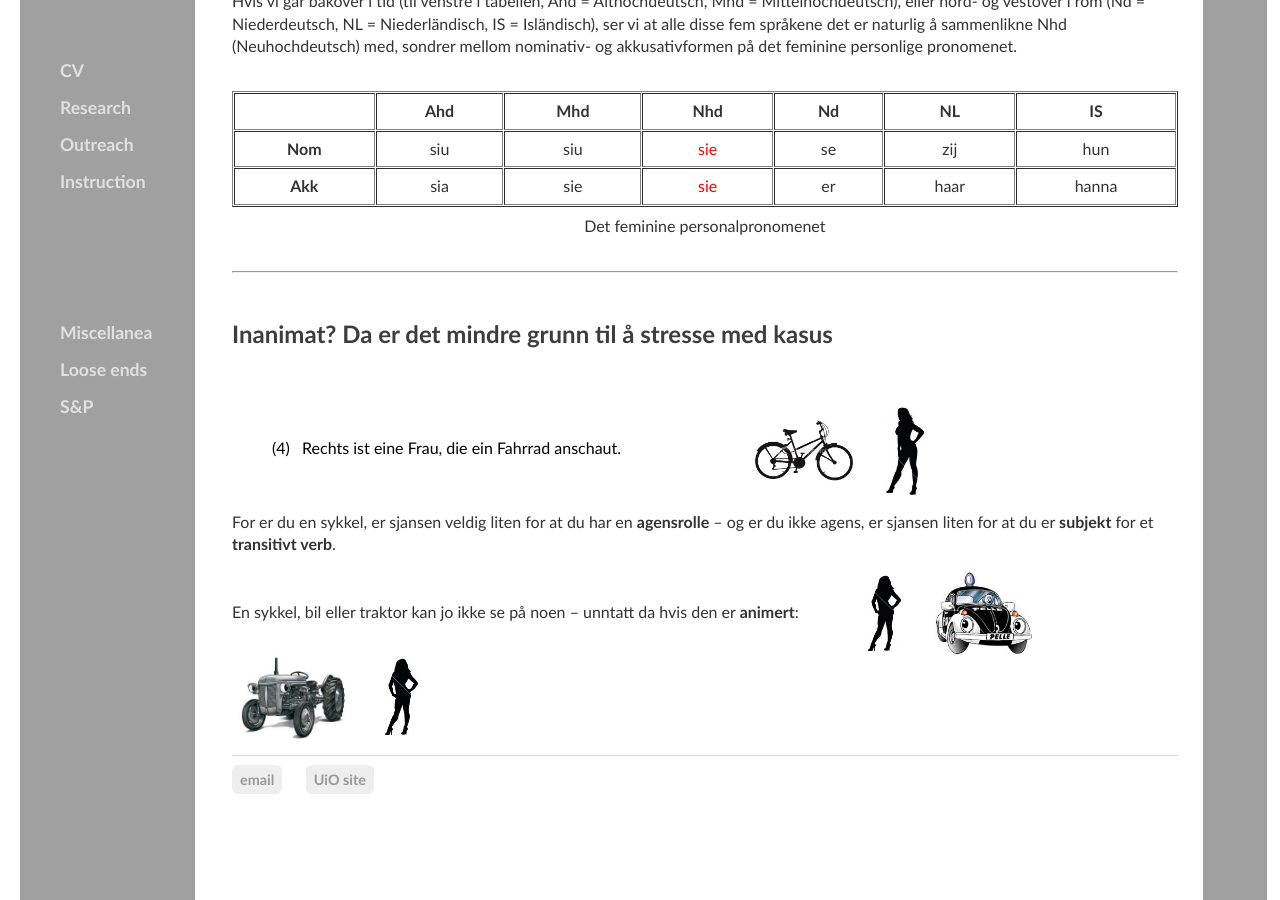
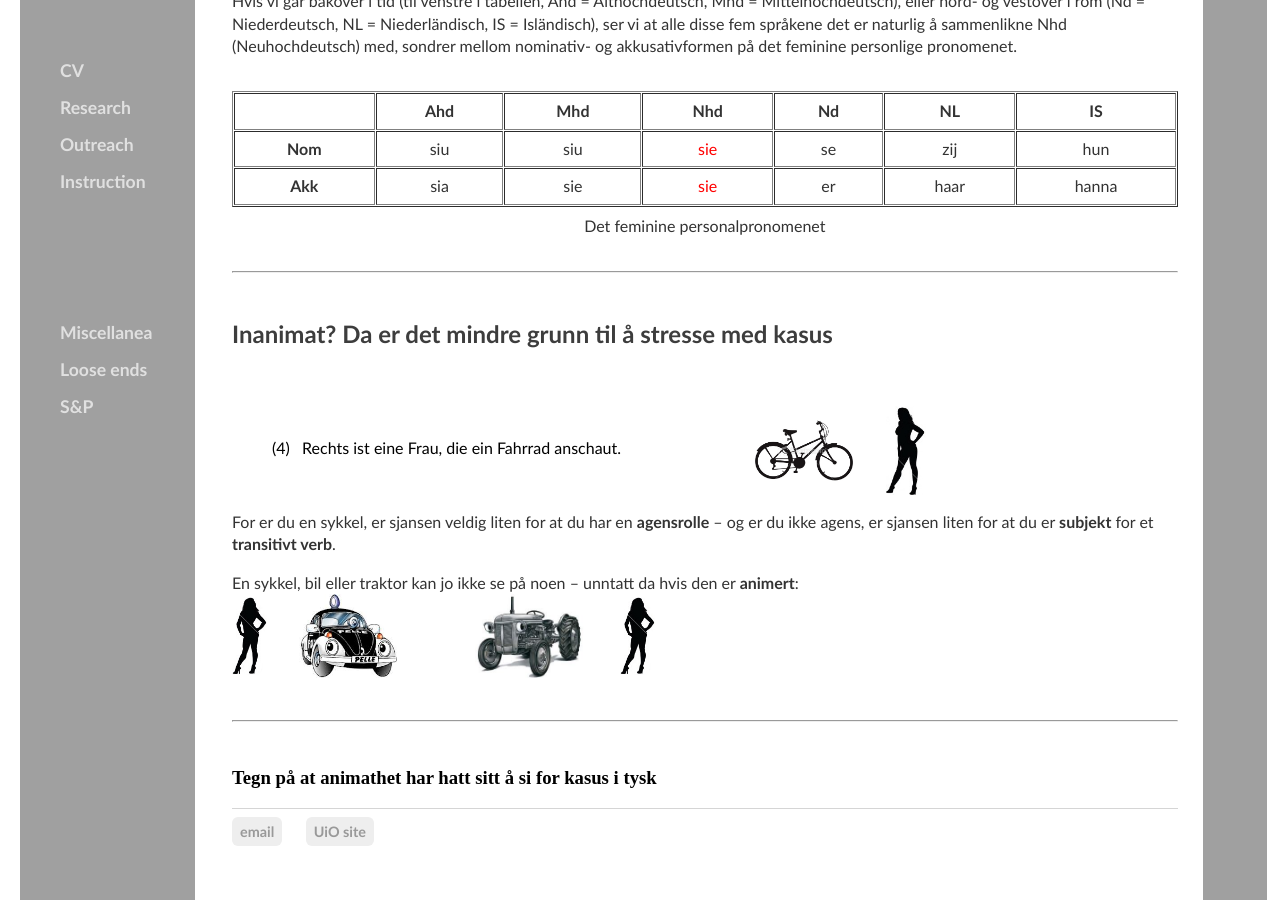
Before and after one commit to kjelljs/kjelljs.github.io, a Jekyll site: the page built from dissemination/kasus.html, in a window 1280 px wide and 900 px high, scrolled down 1068 px. Built offline with Jekyll 4.4.1, drawn with Linux system fonts in a browser that asks for light colours.

Commit message:
Update kasus.html

```diff
--- a/dissemination/kasus.html
+++ b/dissemination/kasus.html
@@ -115,4 +115,7 @@
 	<li>(4) &nbsp; Rechts ist eine Frau, die ein Fahrrad anschaut. &emsp; &emsp; &emsp; &emsp; &emsp; &emsp; &emsp; &emsp; <img class="centerimage" src="/pics/sykkel.jpg" style="width: 100px;" />&emsp; &emsp; <img class="centerimage" src="/pics/diesie1.jpg" style="width: 40px;" /></li>
 </ul>
 <p>For er du en sykkel, er sjansen veldig liten for at du har en <b>agensrolle</b> – og er du ikke agens, er sjansen liten for at du er <b>subjekt</b> for et <b>transitivt verb</b>.</p>
-<p>En sykkel, bil eller traktor kan jo ikke se på noen – unntatt da hvis den er <b>animert</b>: &emsp; &emsp; &emsp; &emsp; <img class="centerimage" src="/pics/diesie3.jpg" style="width: 35px;" />&emsp; &emsp; <img class="centerimage" src="/pics/pelle.jpg" style="width: 100px;" /> &emsp; &emsp; &emsp; &emsp; <img class="centerimage" src="/pics/gratass.jpg" style="width: 120px;" />&emsp; &emsp; <img class="centerimage" src="/pics/diesie3.jpg" style="width: 35px;" /></p>
+<p>En sykkel, bil eller traktor kan jo ikke se på noen – unntatt da hvis den er <b>animert</b>: </br> <img class="centerimage" src="/pics/diesie3.jpg" style="width: 35px;" />&emsp; &emsp; <img class="centerimage" src="/pics/pelle.jpg" style="width: 100px;" /> &emsp; &emsp; &emsp; &emsp; <img class="centerimage" src="/pics/gratass.jpg" style="width: 120px;" />&emsp; &emsp; <img class="centerimage" src="/pics/diesie3.jpg" style="width: 35px;" /></p></br>
+<hr />
+</br>
+<h3>Tegn på at animathet har hatt sitt å si for kasus i tysk</h3>
```
